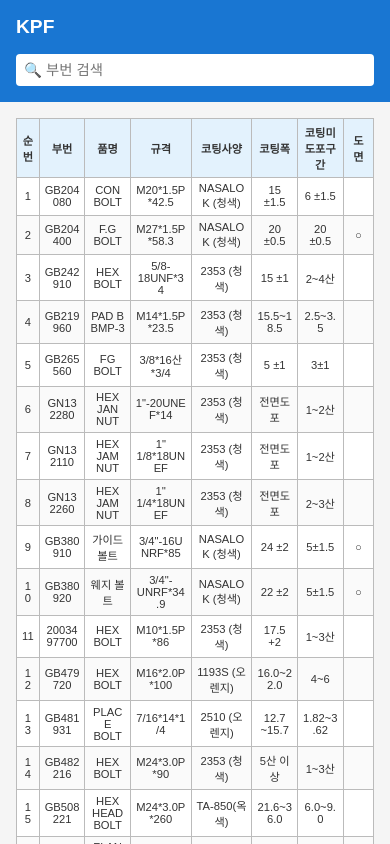
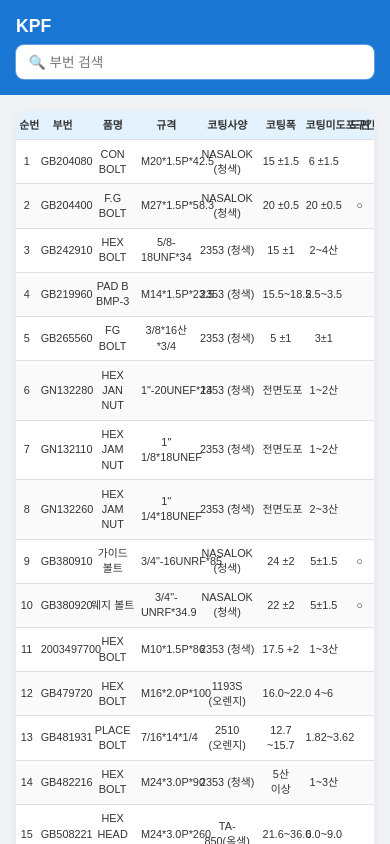
Before and after one commit to ansehddls/coating-app, a website: page index.html in a window 390 px wide. Shown: the top 844 px of the page. Drawn offline with nearby package versions, Linux system fonts and the light colour scheme.

Commit message:
mobile verson_2

```diff
--- a/index.html
+++ b/index.html
@@ -23,10 +23,10 @@
       <table id="data-table">
         <colgroup>
           <col style="width: 6%;" />
-          <col style="width: 12%;" />
-          <col style="width: 12%;" />
+          <col style="width: 14%;" />
+          <col style="width: 14%;" />
           <col style="width: 16%;" />
-          <col style="width: 16%;" />
+          <col style="width: 18%;" />
           <col style="width: 12%;" />
           <col style="width: 12%;" />
           <col style="width: 8%;" />
--- a/style.css
+++ b/style.css
@@ -1,4 +1,4 @@
-/* 기본 초기화 */
+/* 초기화 */
 * {
   box-sizing: border-box;
   margin: 0;
@@ -6,57 +6,64 @@
 }
 
 body {
-  font-family: sans-serif;
-  background: #f5f5f5;
+  font-family: 'Apple SD Gothic Neo', sans-serif;
+  background: #f0f2f5;
   color: #333;
 }
 
-/* 헤더 영역 */
+/* 헤더 */
 header {
   display: flex;
-  align-items: center;
-  justify-content: space-between;
-  flex-wrap: wrap;
+  flex-direction: column;
+  gap: 0.5rem;
   padding: 1rem;
   background: #1976d2;
   color: #fff;
-  gap: 1rem;
 }
 
 header h1 {
-  font-size: 1.5rem;
-  flex-shrink: 0;
+  font-size: 1.3rem;
 }
 
 #search {
-  flex: 1;
-  padding: 0.5rem;
-  font-size: 1rem;
+  width: 100%;
+  padding: 0.6rem 0.8rem;
+  font-size: 0.95rem;
   border: none;
-  border-radius: 4px;
-  min-width: 180px;
+  border-radius: 8px;
+  box-shadow: 0 0 0 1px rgba(255, 255, 255, 0.3);
 }
 
-/* 메인 컨텐츠 */
+/* 메인 */
 main {
   padding: 1rem;
 }
 
-/* 테이블 */
+/* 테이블 감싸기 */
+.table-wrapper {
+  border-radius: 12px;
+  box-shadow: 0 2px 8px rgba(0, 0, 0, 0.06);
+  background: #fff;
+  overflow-x: hidden;
+}
+
+/* 테이블 설정 */
 table {
   width: 100%;
+  table-layout: fixed;
   border-collapse: collapse;
-  background: #fff;
-  table-layout: fixed; /* 열 폭 균등 분배 */
+  font-size: 0.85rem;
 }
 
+/* 테이블 셀 */
 th, td {
-  border: 1px solid #bbb;
-  padding: 0.5rem;
+  border-bottom: 1px solid #e0e0e0;
+  padding: 0.6rem 0.3rem;
   text-align: center;
-  font-size: 0.95rem;
-  word-wrap: break-word;
+  font-size: 0.8rem;
+  word-break: keep-all;
   white-space: normal;
+  line-height: 1.4;
 }
 
 thead {
@@ -67,28 +74,18 @@ tbody tr:nth-child(even) {
   background: #fafafa;
 }
 
-/* 모바일 최적화 */
+/* 모바일 대응 */
 @media (max-width: 600px) {
-  header {
-    flex-direction: column;
-    align-items: stretch;
-  }
-
   header h1 {
-    font-size: 1.2rem;
+    font-size: 1.1rem;
   }
 
   #search {
-    width: 100%;
-    font-size: 0.9rem;
-  }
-
-  table {
     font-size: 0.85rem;
   }
 
   th, td {
-    font-size: 0.7rem;
-    padding: 0.3rem;
+    font-size: 0.68rem;
+    padding: 0.4rem 0.2rem;
   }
 }
```
